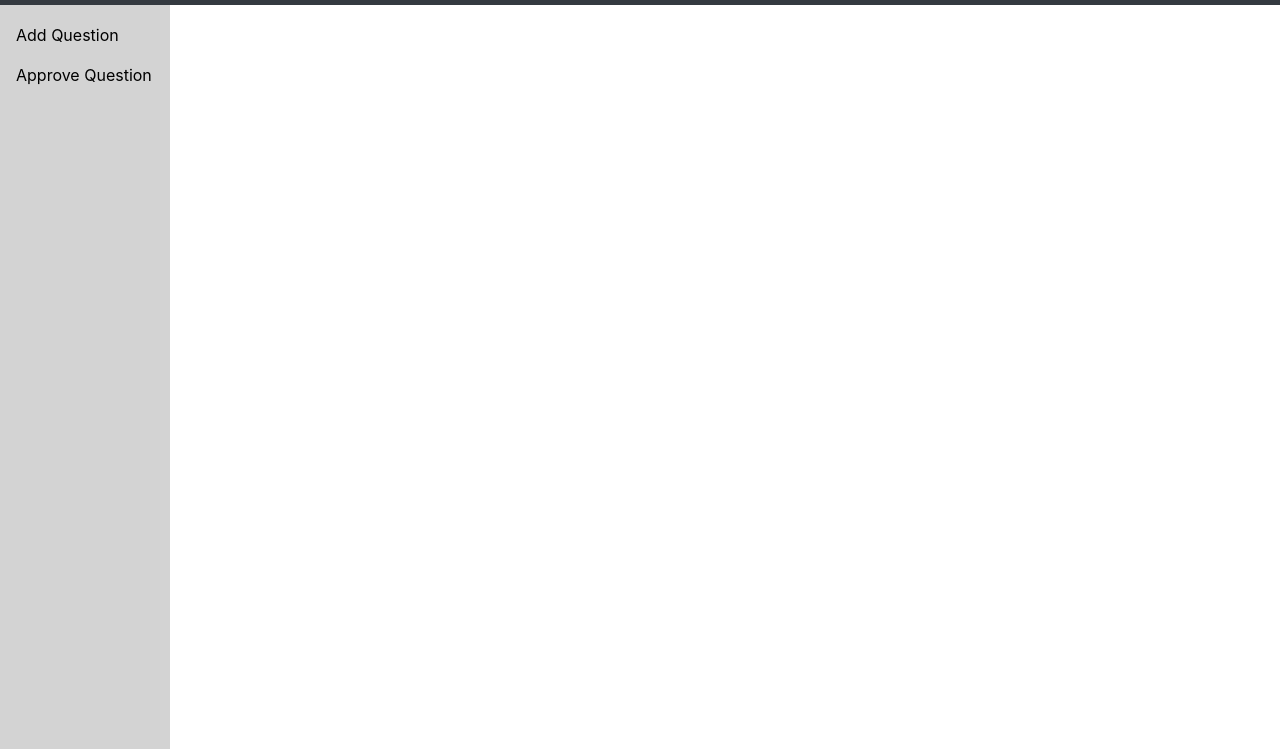
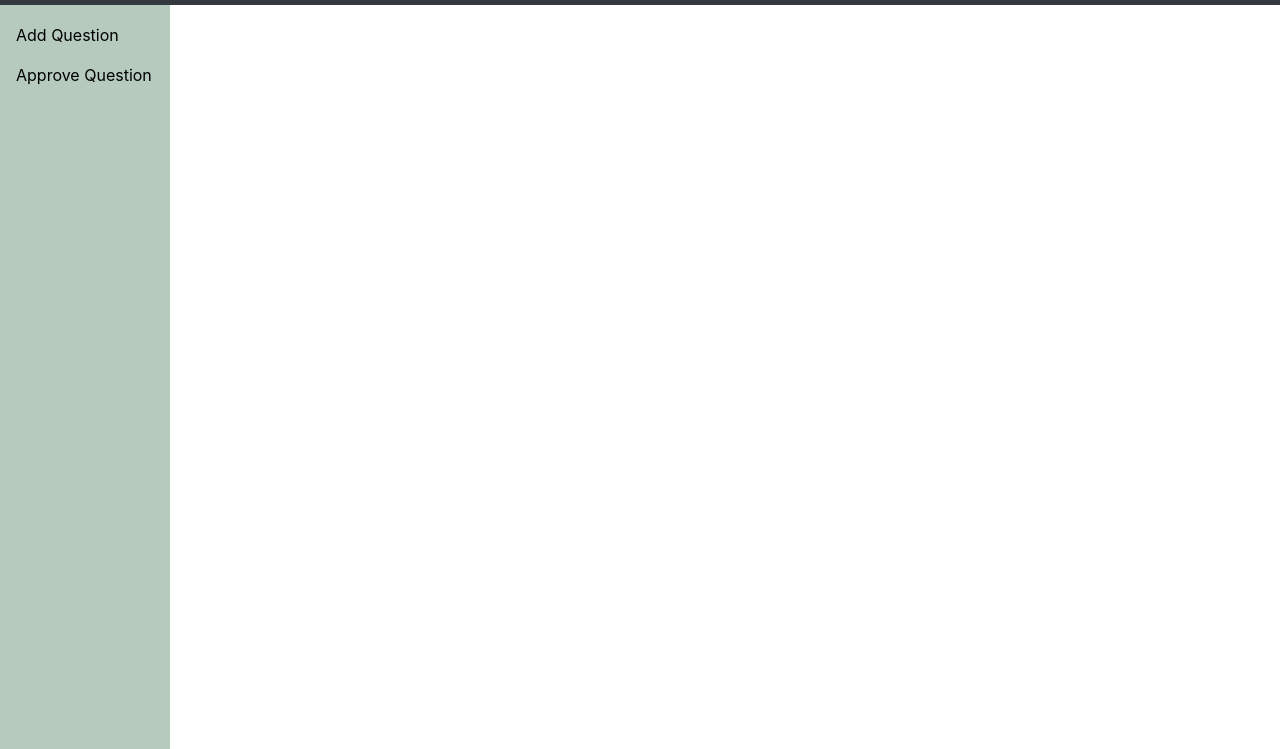
Before and after one commit to Drbaltar/test-vortex, a React app in the folder client/: page /questions in a window 1280 px wide. Shown: the part 51-800 px from the top of the page. Built offline with nearby package versions, Linux system fonts and the light colour scheme.

Commit message:
Updated sidebar color

```diff
--- a/client/src/App/Questions/Questions.css
+++ b/client/src/App/Questions/Questions.css
@@ -2,7 +2,7 @@
     height: 100%;
     width: 170px;
     position: fixed;
-    background-color: lightgray;
+    background-color: rgb(182, 202, 189);
 }
 
 .sub-body {
```
